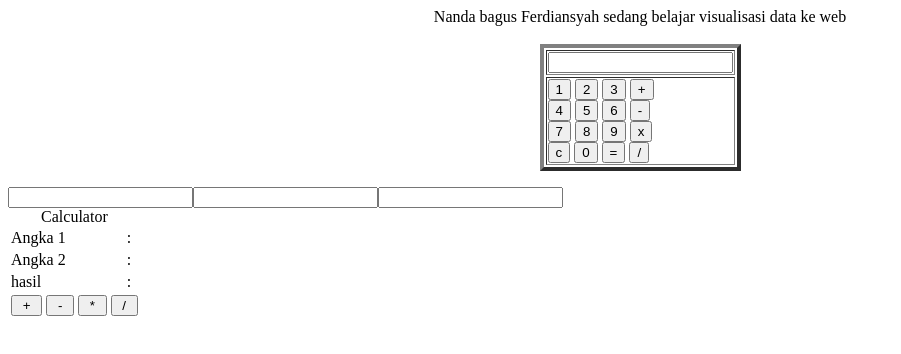
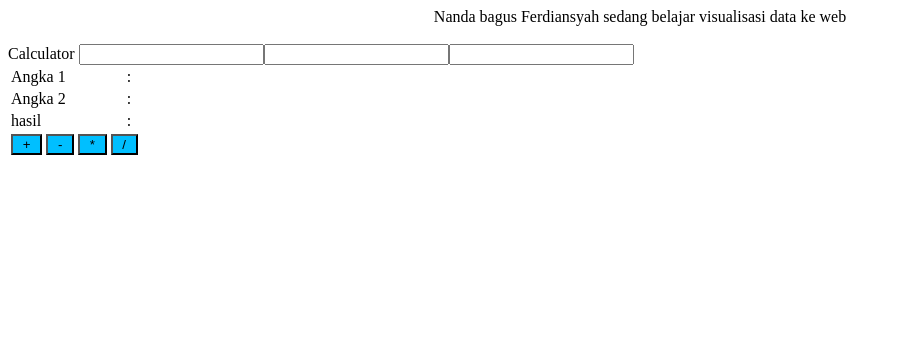
Before and after one commit to ferdibagus/ferdibagus.github.io, a plain HTML site: page index.html in a window 1280 px wide. Shown: the whole page, without its empty margins (0-901 px from the left). Drawn offline with Linux system fonts and the light colour scheme.

Commit message:
Update index.html

```diff
--- a/index.html
+++ b/index.html
@@ -1,50 +1,25 @@
 <html>
 <head>
 <title>belajar visualisasi data</title>
+<style type="text/css">
+  .tombol{
+   background-color: deepskyblue;
+  }
+  .table{
+   background-color: gold;
+   margin: 10px;
+   padding: 10px
+  }
+</style>
+
 </head>
-
 <body>
 <center>Nanda bagus Ferdiansyah sedang belajar visualisasi data ke web</center>
 <marquee>sariman</marquee>
 
-<FORM NAME="Calc">
-   <center> <TABLE BORDER=4>
-     <TR>
-       <TD>
-         <INPUT TYPE="text" NAME="Input" Sezi="20">
-         <br>
-       </TD>
-     </TR>
-     <TR>
-       <TD>
-         <INPUT TYPE="button" NAME="One" VALUE="1" OneClick="Calc.Input.value +='1'">
-         <INPUT TYPE="button" NAME="Two" VALUE="2" OneClick="Calc.Input.value +='2'">
-         <INPUT TYPE="button" NAME="Three" VALUE="3" OneClick="Calc.Input.value +='3'">
-         <INPUT TYPE="button" NAME="plus" VALUE="+" OneClick="Calc.Input.value +='+'">
-         <br>
-         <INPUT TYPE="button" NAME="four" VALUE="4" OneClick="Calc.Input.value +='4'">
-         <INPUT TYPE="button" NAME="five" VALUE="5" OneClick="Calc.Input.value +='5'">
-         <INPUT TYPE="button" NAME="six" VALUE="6" OneClick="Calc.Input.value +='6'">
-         <INPUT TYPE="button" NAME="minus" VALUE="-" OneClick="Calc.Input.value +='-'">
-         <br>
-         <INPUT TYPE="button" NAME="seven" VALUE="7" OneClick="Calc.Input.value +='7'">
-         <INPUT TYPE="button" NAME="eight" VALUE="8" OneClick="Calc.Input.value +='8'">
-         <INPUT TYPE="button" NAME="nine" VALUE="9" OneClick="Calc.Input.value +='9'">
-         <INPUT TYPE="button" NAME="times" VALUE="x" OneClick="Calc.Input.value +='*'">
-         <br>
-         <INPUT TYPE="button" NAME="clear" VALUE="c" OneClick="Calc.Input.value +=''">
-         <INPUT TYPE="button" NAME="zero" VALUE="0" OneClick="Calc.Input.value +='0'">
-         <INPUT TYPE="button" NAME="Dolt" VALUE="=" OneClick="Calc.Input.value += eval(Calc.Input.value)">
-         <INPUT TYPE="button" NAME="div" VALUE="/" OneClick="Calc.Input.value +='/'">
-         <br>
-       </TD>
-     </TR>
-   </TABLE> </center>
-</FORM>
-
 <form name="Calculator">
-<table>
-   <caption> Calculator</caption>
+<table style="background-color: "class="tabel>
+ <caption> Calculator </caption>
    <tr>
     <td>Angka 1 </td> <td>:</td> <input type="number" name="angka1"></td>
    </tr>
```
